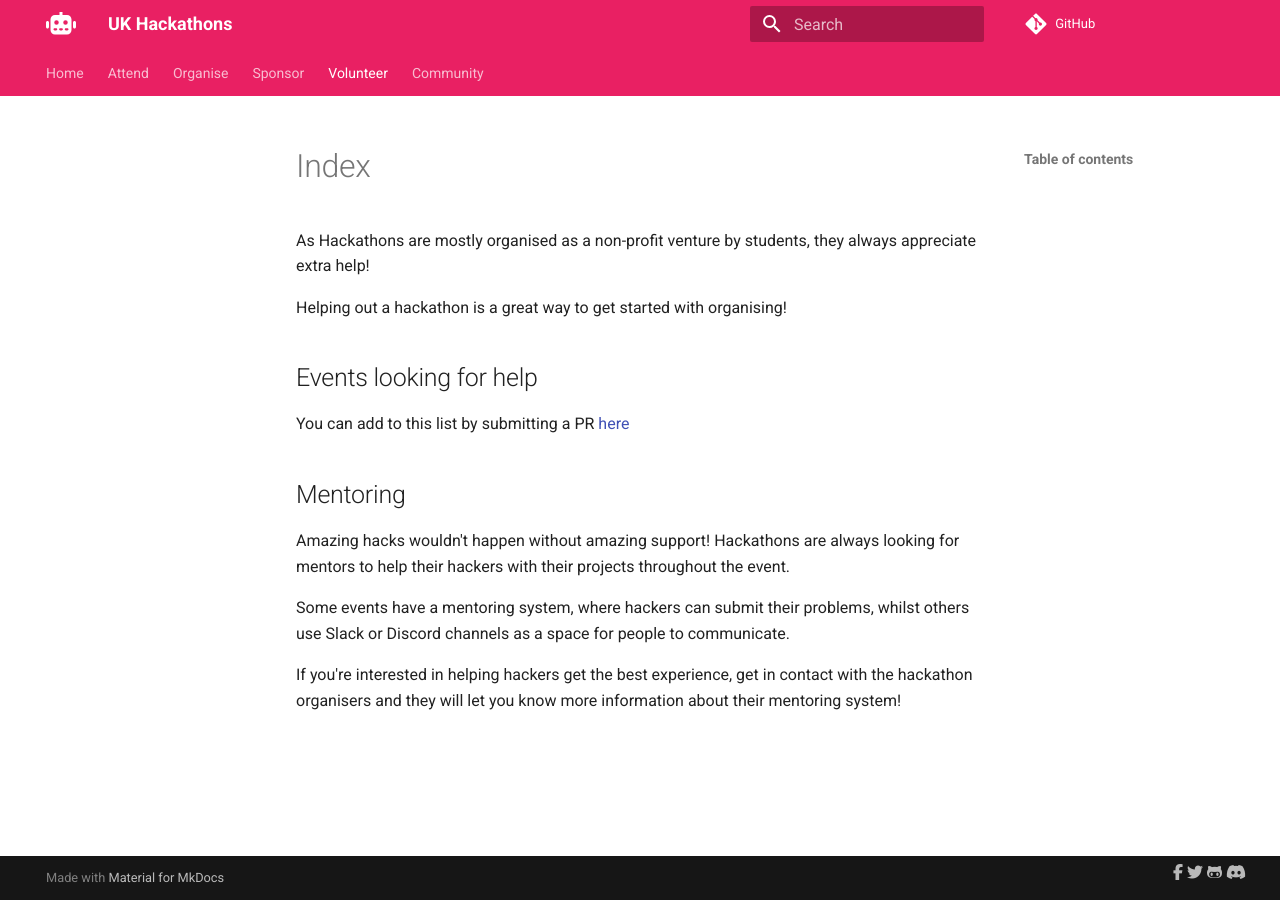
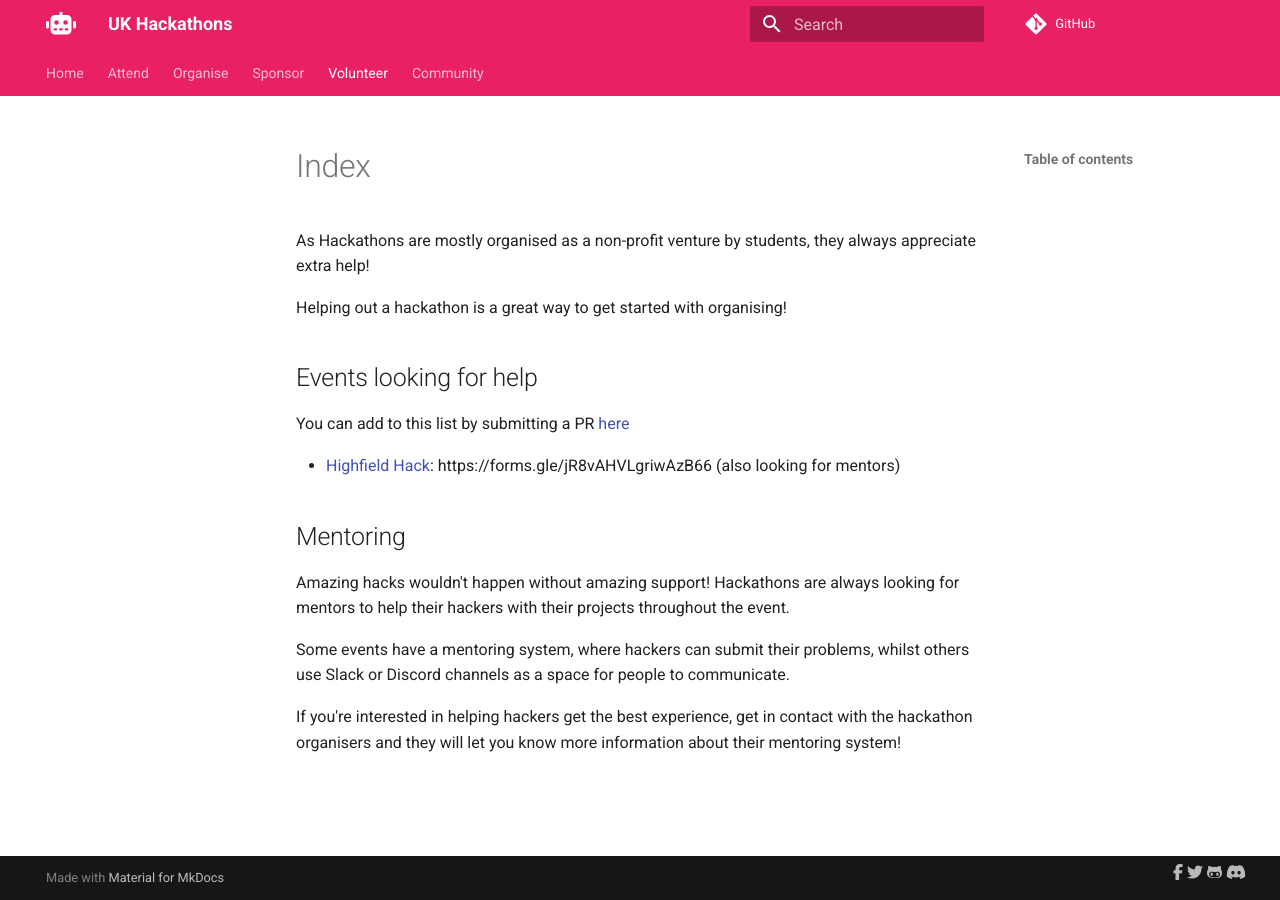
Before and after one commit to Athons/wiki, an MkDocs documentation site: the page built from docs/volunteer/index.md, in a window 1280 px wide. Built offline with MkDocs 1.6.1 and Material for MkDocs 9.7.7, drawn with Linux system fonts in a browser that asks for light colours; nearby versions of some CDN libraries; comment, search, counter and statistics services are not loaded.

Commit message:
Add Highfield Hack to volunteer list
Hi all,

This is Dan, one of the organisers of Highfield Hack 2021.

Let me know if this PR looks good, I'd be happy to make any changes you deem necessary. :)

```diff
--- a/docs/volunteer/index.md
+++ b/docs/volunteer/index.md
@@ -7,6 +7,8 @@ Helping out a hackathon is a great way to get started with organising!
 
 You can add to this list by submitting a PR [here](https://github.com/HHEU/wiki)
 
+- [Highfield Hack](https://highfieldhack.co.uk/): https://forms.gle/jR8vAHVLgriwAzB66 (also looking for mentors)
+
 ## Mentoring
 
 Amazing hacks wouldn't happen without amazing support! Hackathons are always looking for mentors to help their hackers with their projects throughout the event.
```
